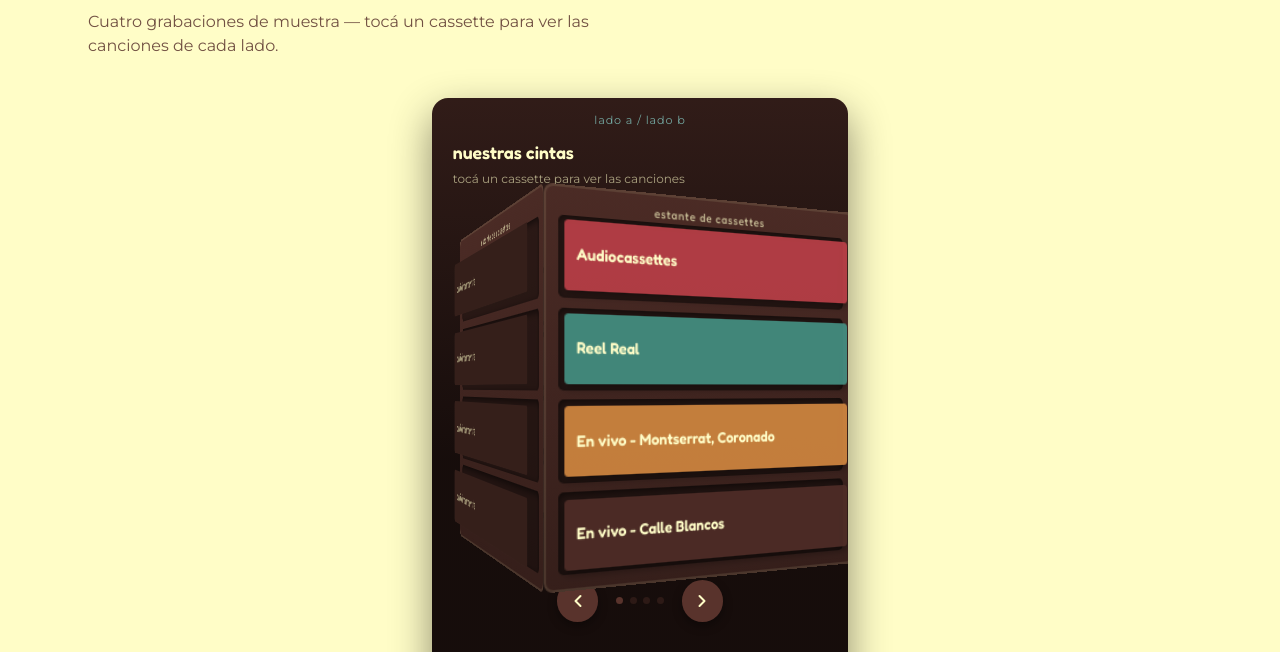
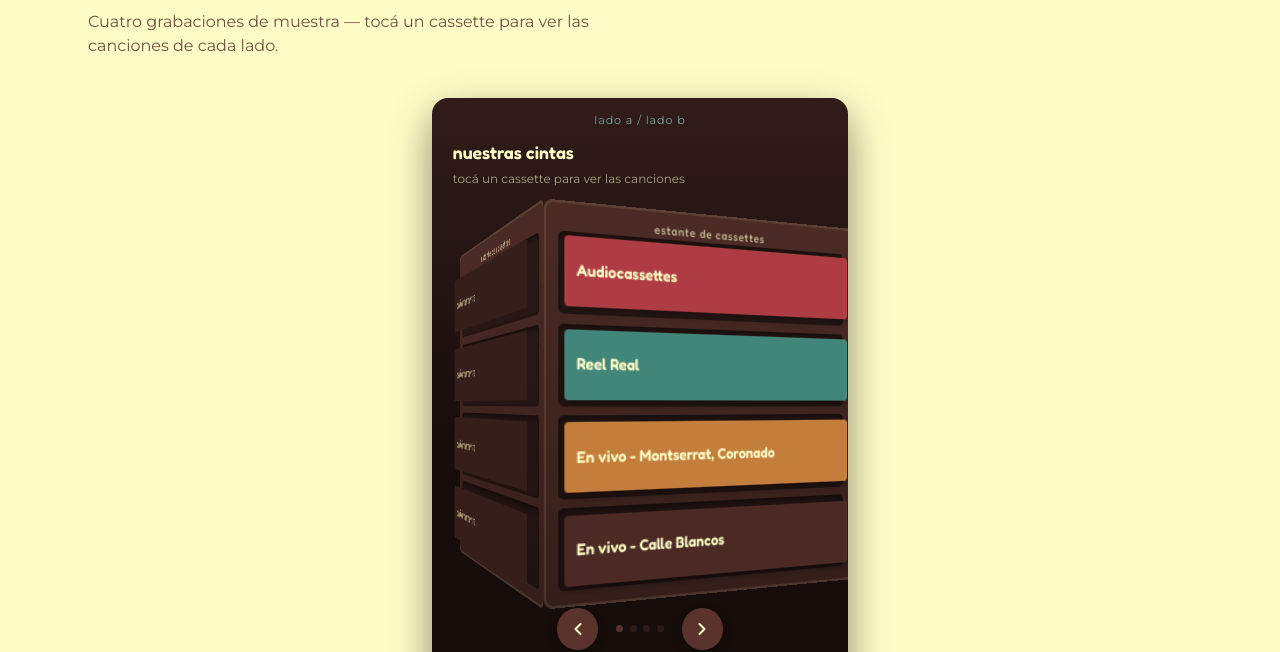
Before and after one commit to esaguilarc-alaya/audiocassettes-web, an Astro site: page /lado-a-lado-b in a window 1280 px wide. Shown: the part 180-832 px from the top of the page. Built offline with nearby package versions, Linux system fonts and the light colour scheme; Astro itself is replaced by a stand-in of ours.

Commit message:
Mission 21: add vertical breathing room around Screen 1 carousel
- .cst-shelf-sub margin-bottom 1rem -> 2rem (top gap before carousel)
- .cst-carousel-controls margin-top 0.5rem -> 1.25rem (gap below carousel)
- #cstScreenShelf padding-bottom: 2rem (room before scrollable end)
- flex-shrink: 0 on .cst-shelf-title/.cst-shelf-sub/.cst-carousel-stage/
  .cst-carousel-controls -- root-cause fix for a real bug found while
  verifying this mission: without it, #cstScreenShelf's column flexbox
  was silently shrinking .cst-carousel-stage below its declared height
  on short viewports instead of letting overflow-y:auto handle it,
  which is almost certainly the actual cause of the crowding Esteban
  flagged. Carousel's own declared dimensions are unchanged.

Measured via CDP getBoundingClientRect() at realistic mobile heights
(not just a tall test viewport, which masks the issue): top gap
52.66px -> 68.65px, carousel-to-controls gap 8px -> 20px, both
constant across viewport height as expected. Full before/after
numbers, screenshots, and regression results in
missions/MISSION_21_response.md.

Co-Authored-By: Claude Sonnet 5 <noreply@anthropic.com>
Claude-Session: https://claude.ai/code/session_01Vh4sjpLtLgCF6ctW2QY7bm

```diff
--- a/src/components/CassettePlayer.astro
+++ b/src/components/CassettePlayer.astro
@@ -652,13 +652,45 @@ const lyricsBlocks = cassettes.flatMap((c, i) => [
     padding: 0 1.3rem;
     margin: 0.3rem 0 0.2rem;
     font-size: 1.1rem;
+    /* Mission 21: a real bug found while verifying this mission's own
+       spacing fix -- #cstScreenShelf (like every .cst-screen) is a
+       column flexbox, and none of its children had flex-shrink: 0.
+       Adding more required vertical space below (bigger margins/
+       padding) didn't make the screen scroll the way .cst-screen's
+       own overflow-y: auto is meant to allow -- it silently SHRANK
+       .cst-carousel-stage instead (the item with the most shrinkable
+       declared height), which moved the carousel/lid in a way that
+       ate into the very gap this mission is adding. Fixed by pinning
+       every child's height here so overflow, not shrinkage, is what
+       handles a tight viewport -- confirmed via getBoundingClientRect
+       that .cst-carousel-stage now always renders at its full
+       declared height, not a soft "carousel dimensions changed"
+       redesign the mission's own Scope (out) warns against. */
+    flex-shrink: 0;
   }
 
   .cst-shelf-sub {
     padding: 0 1.3rem;
-    margin: 0 0 1rem;
+    /* Mission 21: was `0 0 1rem` -- measured (not eyeballed) as only a
+       16px gap before .cst-carousel-stage begins, with the carousel's
+       own lid (which extends further up via its negative `top`
+       offset) landing just ~53px below this text regardless of
+       viewport height. Esteban flagged this as reading flush/touching
+       on a real device; widened for clearer breathing room. */
+    margin: 0 0 2rem;
     font-size: 0.75rem;
     opacity: 0.6;
+    flex-shrink: 0; /* see .cst-shelf-title's comment */
+  }
+
+  /* Mission 21: extra room below the carousel's own controls, before
+     the shelf screen's own scrollable area ends -- scoped to Screen 1
+     only (not the generic .cst-screen, which Screens 2/3 also use and
+     are out of this mission's scope). Esteban's screenshot showed the
+     turn-buttons/face-dots row sitting close to the card's visible
+     bottom edge; measured before/after in MISSION_21_response.md. */
+  #cstScreenShelf {
+    padding-bottom: 2rem;
   }
 
   /* ===== Mission 20: rotating 3D cassette carousel =====
@@ -678,6 +710,9 @@ const lyricsBlocks = cassettes.flatMap((c, i) => [
     align-items: center;
     justify-content: center;
     perspective: 55rem;
+    flex-shrink: 0; /* see .cst-shelf-title's comment (Mission 21) --
+      this is the item that must NOT be the one absorbing a tight
+      viewport by silently shrinking. */
   }
 
   .cst-carousel {
@@ -852,7 +887,10 @@ const lyricsBlocks = cassettes.flatMap((c, i) => [
     align-items: center;
     justify-content: center;
     gap: 1.1rem;
-    margin-top: 0.5rem;
+    /* Mission 21: was 0.5rem -- a bit more separation between the
+       carousel itself and the turn-buttons/face-dots row below it. */
+    margin-top: 1.25rem;
+    flex-shrink: 0; /* see .cst-shelf-title's comment */
   }
 
   .cst-turn-btn {
```
